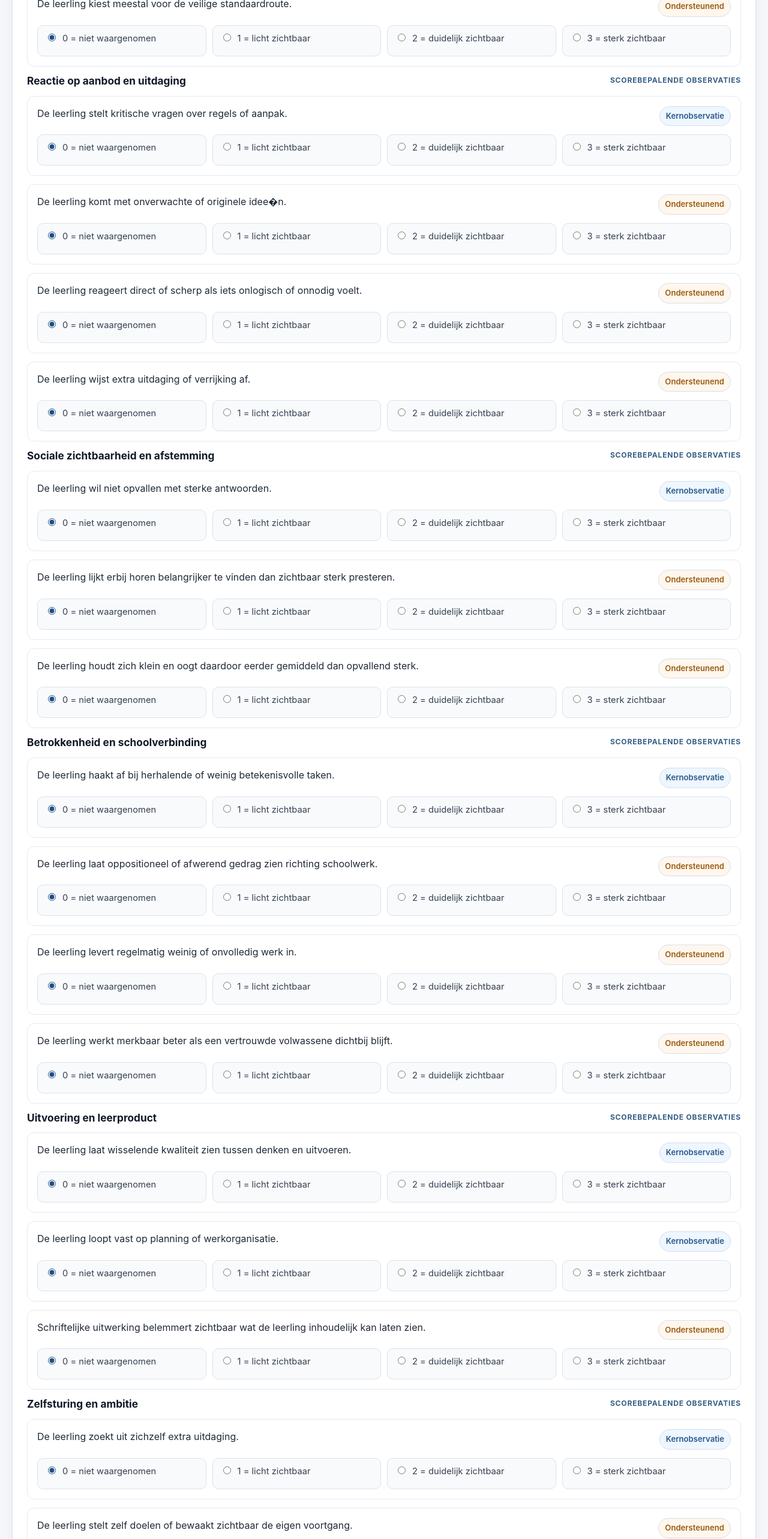
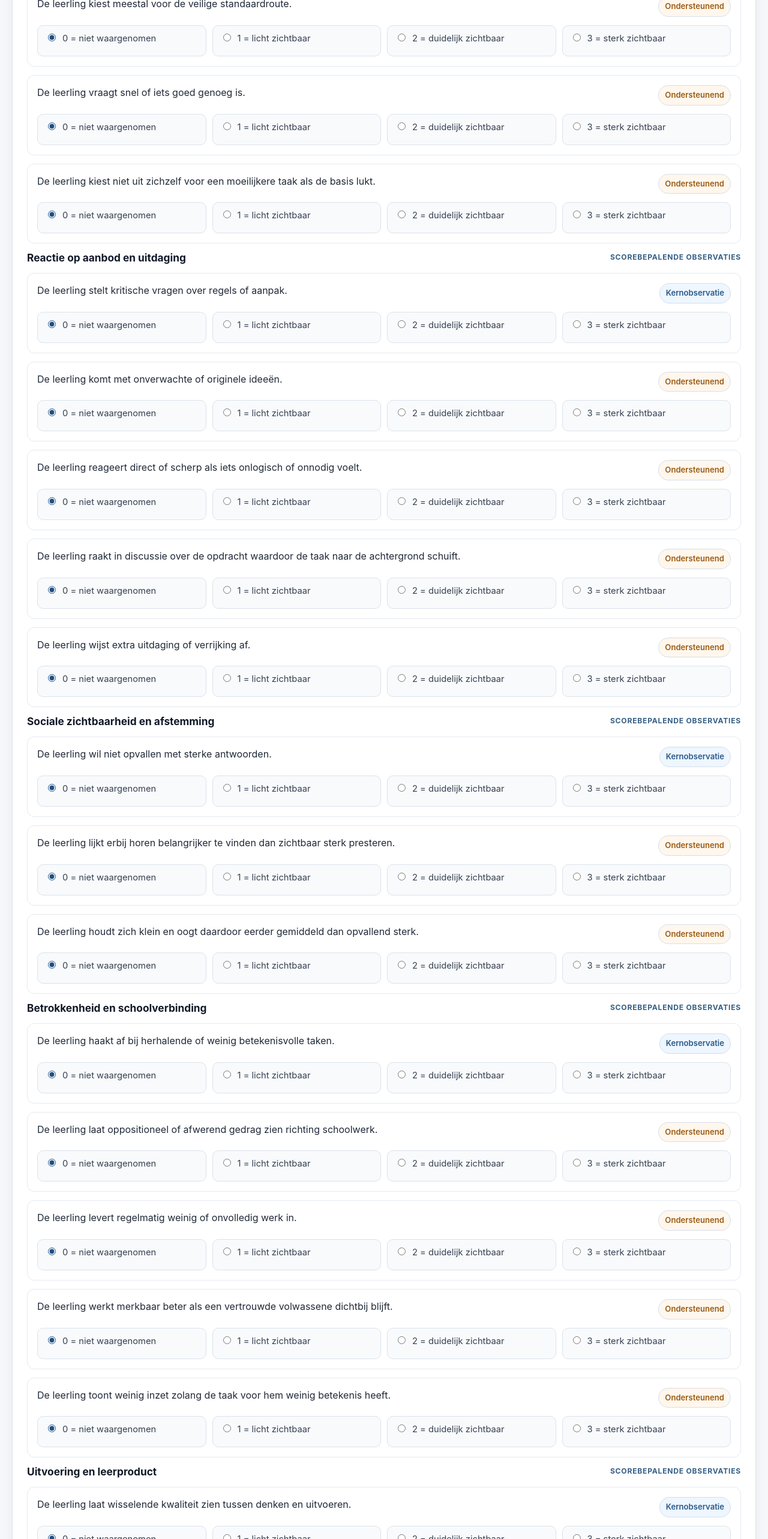
Before and after one commit to baschristiaans/Webtool-Onderwijsbehoefte, a React (Vite) app: page / in a window 1280 px wide. Shown: the part 2700-5266 px from the top of the page at 60% size. Built offline with nearby package versions, Linux system fonts and the light colour scheme.

Commit message:
Scoringslogica en observatie-items aangescherpt

```diff
--- a/src/data/observationItems.js
+++ b/src/data/observationItems.js
@@ -24,6 +24,22 @@ const observationItems = [
     profileIds: ['type1']
   },
   {
+    id: 'obs-seeks-reassurance',
+    domain: 'taakaanpak',
+    domainLabel: 'Taakaanpak en leerhouding',
+    category: 'supporting',
+    prompt: 'De leerling vraagt snel of iets goed genoeg is.',
+    profileIds: ['type1']
+  },
+  {
+    id: 'obs-avoids-harder-option',
+    domain: 'taakaanpak',
+    domainLabel: 'Taakaanpak en leerhouding',
+    category: 'supporting',
+    prompt: 'De leerling kiest niet uit zichzelf voor een moeilijkere taak als de basis lukt.',
+    profileIds: ['type1']
+  },
+  {
     id: 'obs-questions-rules',
     domain: 'reactie-op-aanbod',
     domainLabel: 'Reactie op aanbod en uitdaging',
@@ -45,6 +61,14 @@ const observationItems = [
     domainLabel: 'Reactie op aanbod en uitdaging',
     category: 'supporting',
     prompt: 'De leerling reageert direct of scherp als iets onlogisch of onnodig voelt.',
+    profileIds: ['type2']
+  },
+  {
+    id: 'obs-creative-discussion',
+    domain: 'reactie-op-aanbod',
+    domainLabel: 'Reactie op aanbod en uitdaging',
+    category: 'supporting',
+    prompt: 'De leerling raakt in discussie over de opdracht waardoor de taak naar de achtergrond schuift.',
     profileIds: ['type2']
   },
   {
@@ -112,6 +136,14 @@ const observationItems = [
     profileIds: ['type4']
   },
   {
+    id: 'obs-little-purpose',
+    domain: 'betrokkenheid',
+    domainLabel: 'Betrokkenheid en schoolverbinding',
+    category: 'supporting',
+    prompt: 'De leerling toont weinig inzet zolang de taak voor hem weinig betekenis heeft.',
+    profileIds: ['type4']
+  },
+  {
     id: 'obs-uneven-output',
     domain: 'uitvoering',
     domainLabel: 'Uitvoering en leerproduct',
@@ -157,6 +189,14 @@ const observationItems = [
     domainLabel: 'Zelfsturing en ambitie',
     category: 'supporting',
     prompt: 'De leerling gebruikt fouten als onderdeel van leren in plaats van ze te vermijden.',
+    profileIds: ['type6']
+  },
+  {
+    id: 'obs-independent-stamina',
+    domain: 'zelfsturing',
+    domainLabel: 'Zelfsturing en ambitie',
+    category: 'core',
+    prompt: 'De leerling werkt langere tijd zelfstandig door aan een uitdagende taak.',
     profileIds: ['type6']
   },
   {
```
Also changed, not shown: src/lib/analysis.js.
